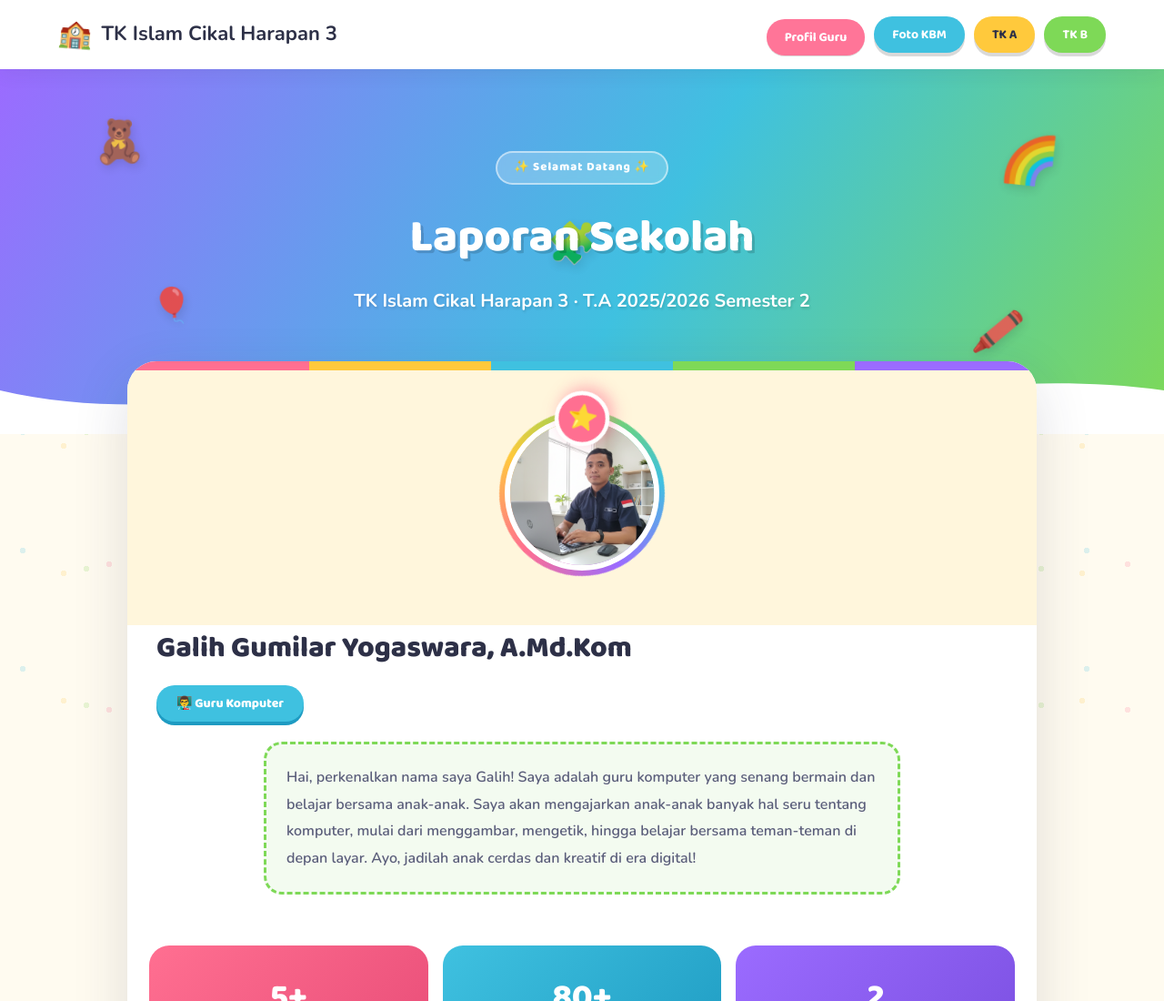
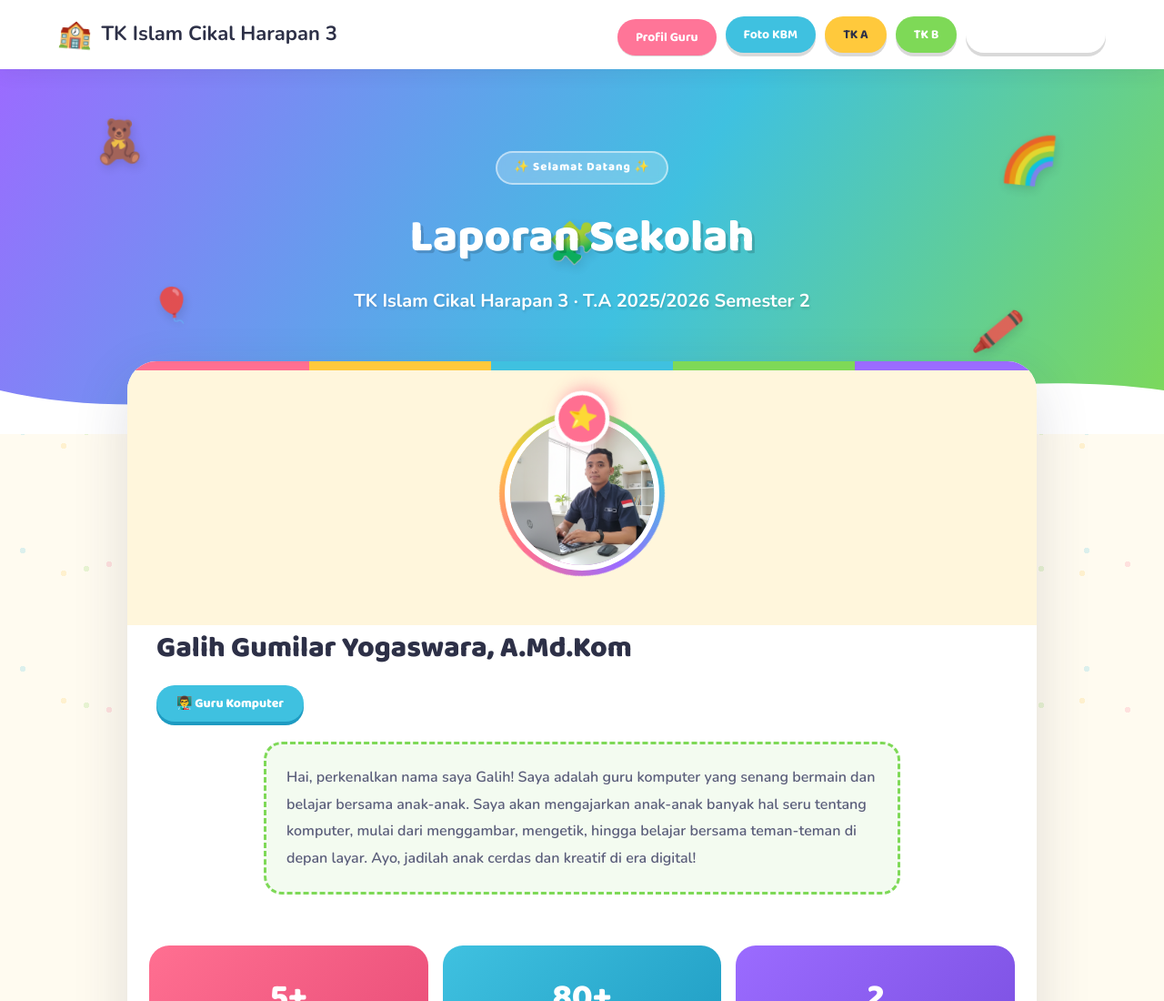
Before and after one commit to galihyogaswara/LaporanTKCikalHarapan3, a plain HTML site: page index.html in a window 1280 px wide. Shown: the top 1100 px of the page at 91% size. Drawn offline with nearby package versions, Linux system fonts and the light colour scheme.

Commit message:
Update index.html

```diff
--- a/index.html
+++ b/index.html
@@ -490,6 +490,8 @@
         <li><a href="foto_kbm.html">Foto KBM</a></li>
         <li><a href="tka.html">TK A</a></li>
         <li><a href="tkb.html">TK B</a></li>
+        <li><a href="https://dainty-concha-507234.netlify.app/">Latihan Kompetisi</a></li>
+
       </ul>
     </div>
   </nav>
```
